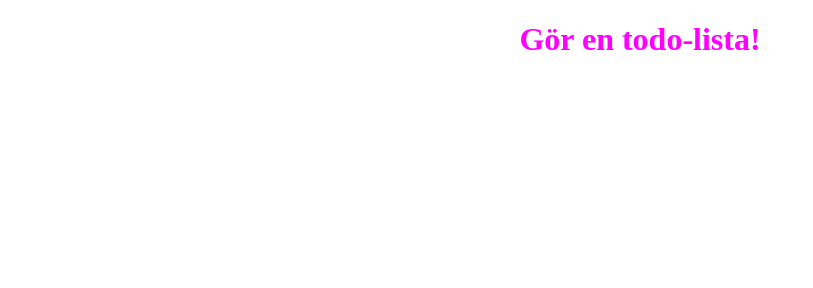
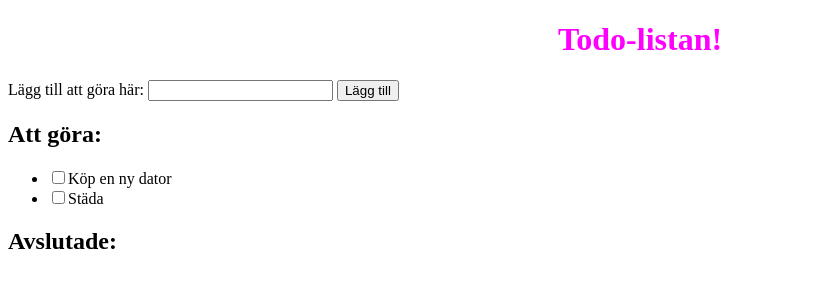
Before and after one commit to annaboye/todolist, a website built with Parcel: page src/index.html in a window 1280 px wide. Shown: the whole page, without its empty margins (0-813 px from the left). Built offline with nearby package versions, Linux system fonts and the light colour scheme.

Commit message:
todolist section

```diff
--- a/src/index.html
+++ b/src/index.html
@@ -4,11 +4,23 @@
     <meta charset="UTF-8" />
     <meta http-equiv="X-UA-Compatible" content="IE=edge" />
     <meta name="viewport" content="width=device-width, initial-scale=1.0" />
-    <script src="/src/js/main.js" type="module"></script>
+    <script defer src="/src/js/main.js" type="module"></script>
     <link rel="stylesheet" href="sass/main.scss" />
     <title>Todo</title>
   </head>
-  <body>
-    <h1>Gör en todo-lista!</h1>
+    <h1>Todo-listan!</h1>
+    <div class="container">
+    <label for="additem"> Lägg till att göra här:</label>
+    <input type="text" id="additem" >
+    <button type="button" id="btn-item">Lägg till</button>
+
+    <h2>Att göra:</h2>
+    <ul id="todolist">
+    </ul>
+    <h2>Avslutade:</h2>
+    <ul id="completed">
+
+    </ul>
+    </div>
   </body>
 </html>
--- /dev/null
+++ b/src/js/class.js
@@ -0,0 +1,6 @@
+export class ListItem {
+  constructor(title, checked) {
+    this.title = title;
+    this.checked = checked;
+  }
+}
--- a/src/js/main.js
+++ b/src/js/main.js
@@ -0,0 +1,48 @@
+import { ListItem } from "./class";
+
+let theList = [];
+theList.push(new ListItem("Köp en ny dator", false));
+theList.push(new ListItem("Städa", false));
+
+let newItemObject = "";
+
+function addtolist() {
+  let inTag = document.getElementById("additem");
+  let newTask = inTag.value;
+  newItemObject = new ListItem(newTask, false);
+  theList.push(newItemObject);
+  innerTag();
+  newTask = " ";
+}
+
+function innerTag() {
+  let ulTag = document.getElementById("todolist");
+  ulTag.innerHTML = "";
+  for (let i = 0; i < theList.length; i++) {
+    let labelTag = document.createElement("label");
+    let checkBox = document.createElement("input");
+    let listTag = document.createElement("li");
+    checkBox.classList.add("clickable");
+    checkBox.type = "checkbox";
+    labelTag.innerText = theList[i].title;
+
+    checkBox.addEventListener("click", () => {
+      completedTask(theList[i]);
+    });
+    listTag.appendChild(checkBox);
+    listTag.appendChild(labelTag);
+    ulTag.appendChild(listTag);
+  }
+}
+
+function completedTask(task) {
+  console.log("du klickade på", task);
+}
+
+function init() {
+  innerTag();
+
+  document.getElementById("btn-item").addEventListener("click", addtolist);
+}
+
+init();
--- a/src/sass/_startpage.scss
+++ b/src/sass/_startpage.scss
@@ -2,3 +2,9 @@ h1 {
   color: magenta;
   text-align: center;
 }
+.clickable {
+  cursor: pointer;
+  &:checked {
+    text-decoration: line-through;
+  }
+}
```
